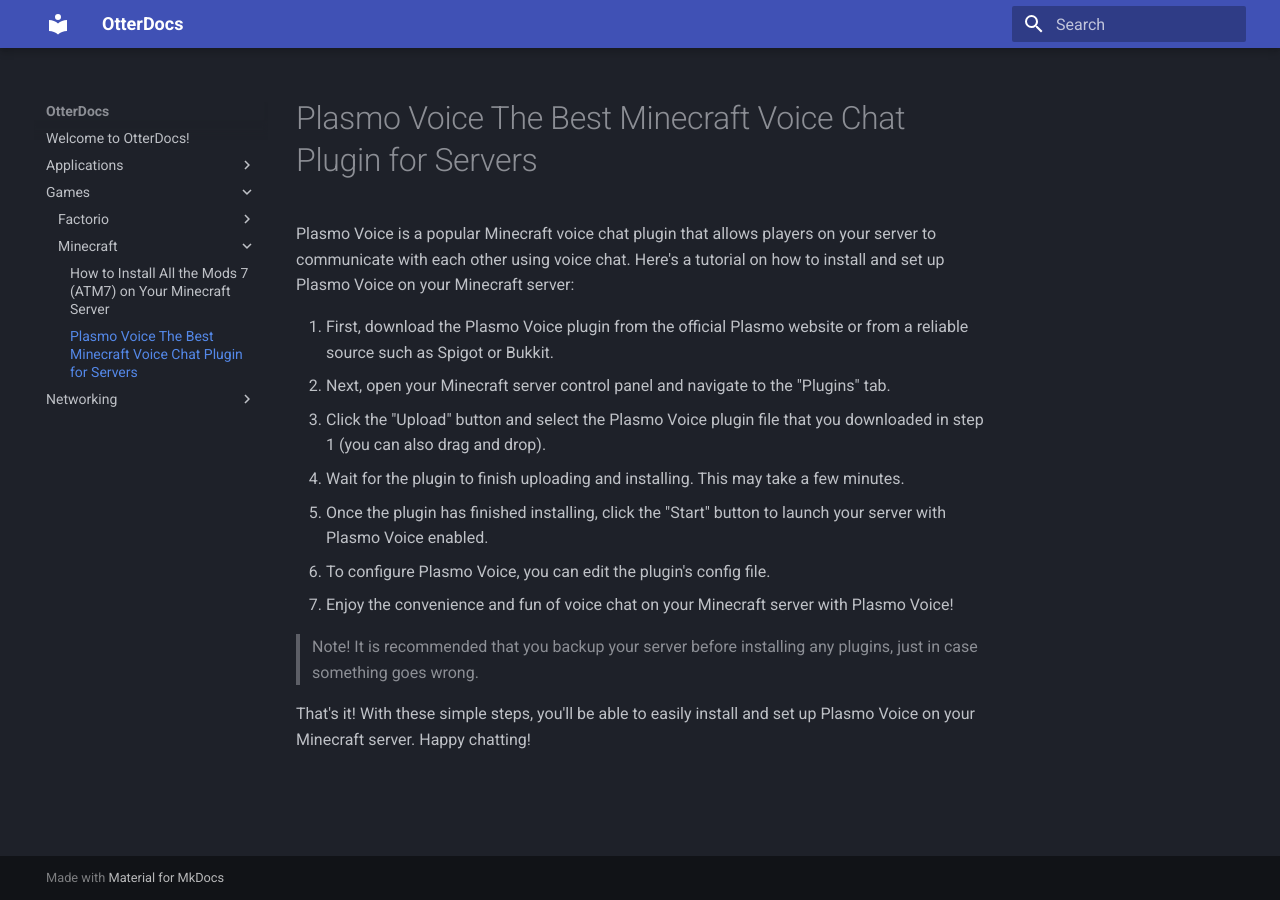
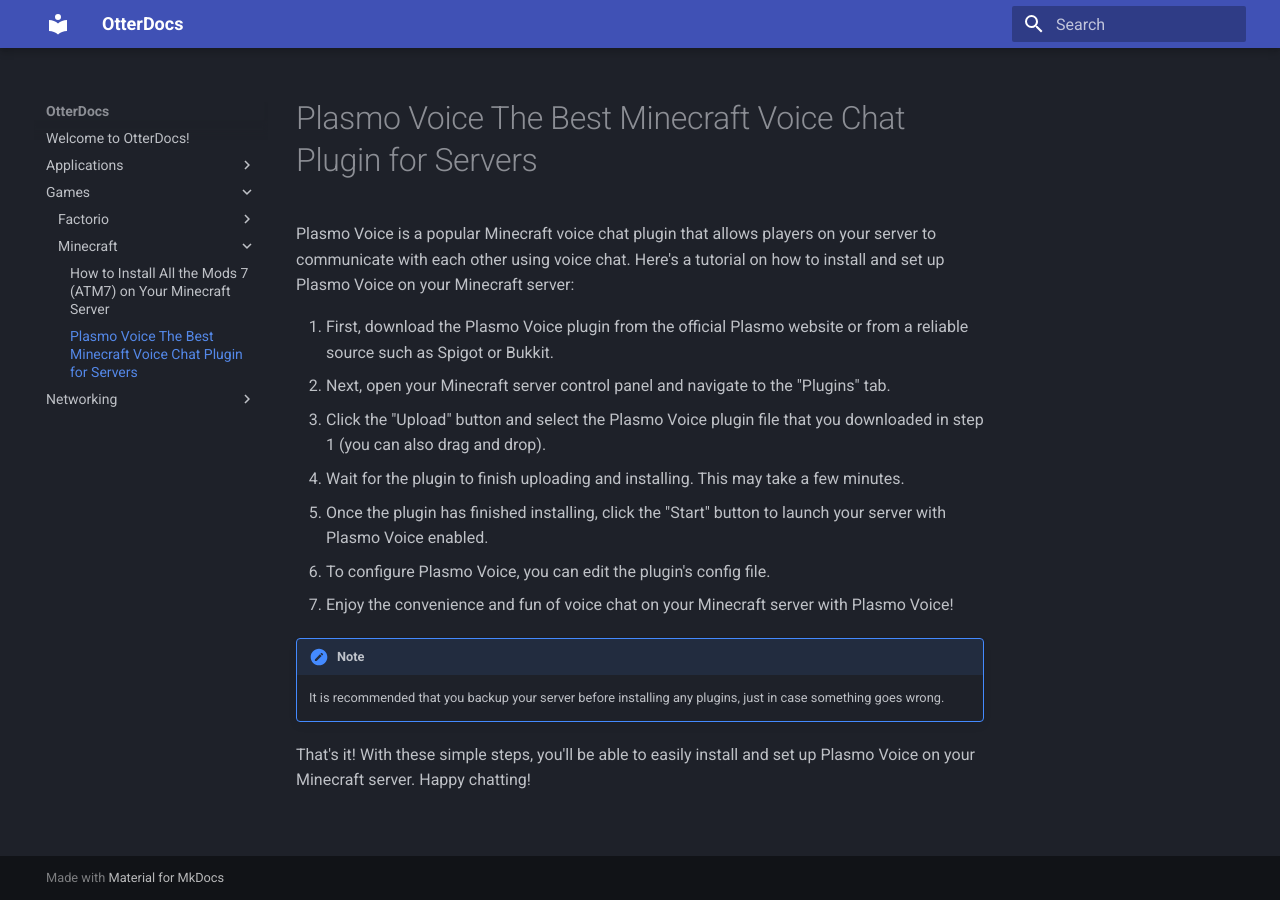
Before and after one commit to DeeKahy/OtterDocs, an MkDocs documentation site: the page built from docs/Games/minecraft/Plasmo Voice The Best Minecraft Voice Chat Plugin for Servers.md, in a window 1280 px wide. Built offline with MkDocs 1.6.1 and Material for MkDocs 9.7.7, drawn with Linux system fonts in a browser that asks for light colours.

```diff
--- a/docs/Games/minecraft/Plasmo Voice The Best Minecraft Voice Chat Plugin for Servers.md
+++ b/docs/Games/minecraft/Plasmo Voice The Best Minecraft Voice Chat Plugin for Servers.md
@@ -10,7 +10,8 @@ Plasmo Voice is a popular Minecraft voice chat plugin that allows players on you
 6. To configure Plasmo Voice, you can edit the plugin's config file.
 7. Enjoy the convenience and fun of voice chat on your Minecraft server with Plasmo Voice!
 
-> Note!
-> It is recommended that you backup your server before installing any plugins, just in case something goes wrong.
+!!! note
+
+    It is recommended that you backup your server before installing any plugins, just in case something goes wrong.
 
 That's it! With these simple steps, you'll be able to easily install and set up Plasmo Voice on your Minecraft server. Happy chatting!
```
